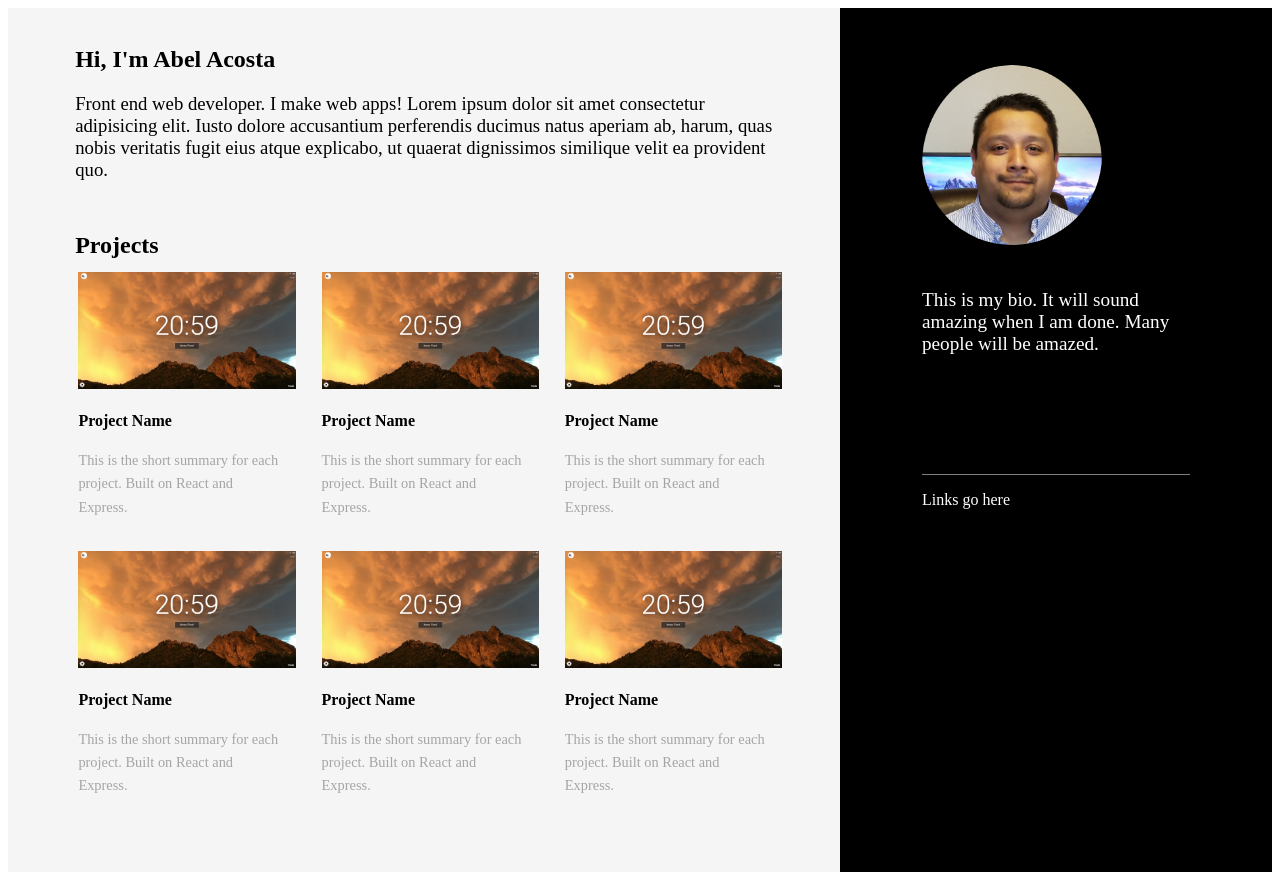
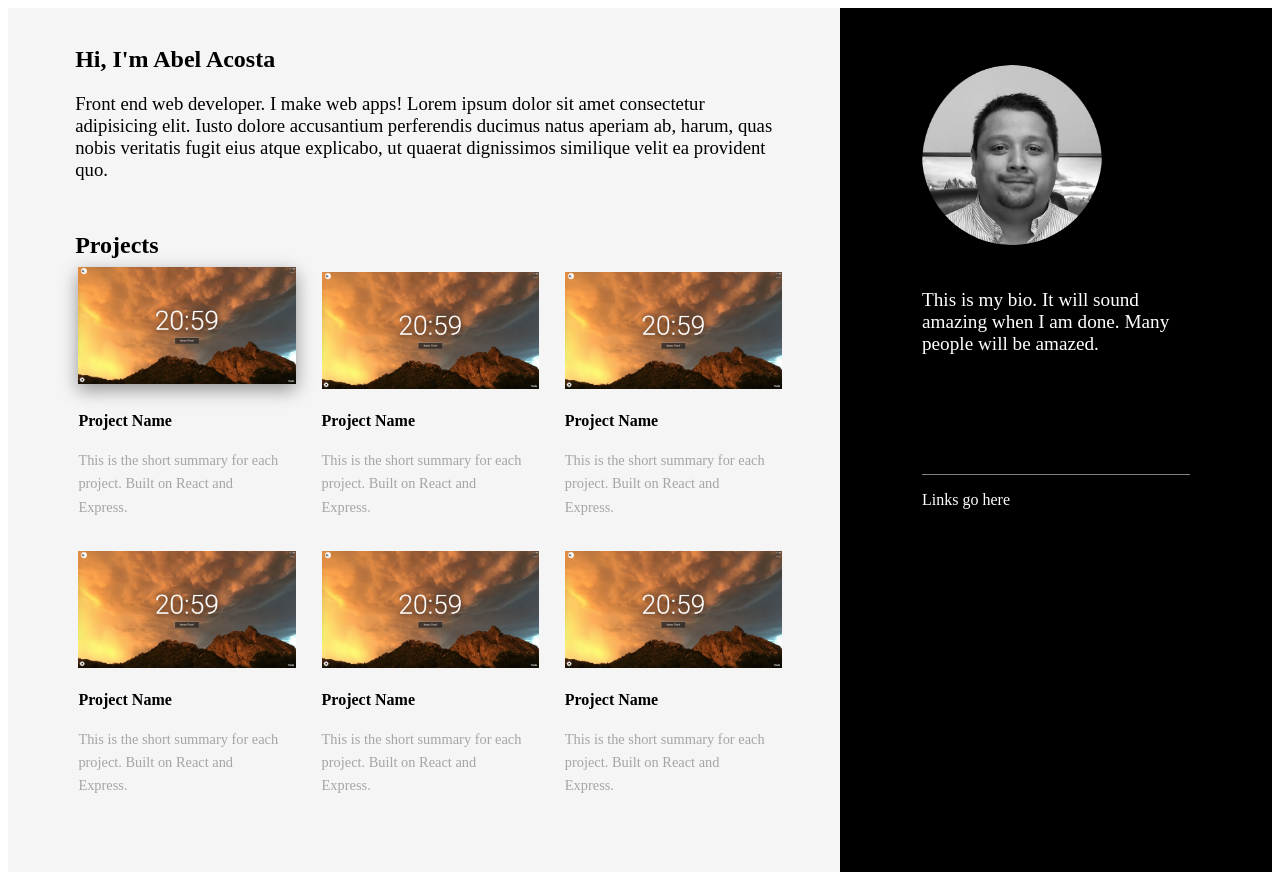
Before and after one commit to abecel22/abel-portfolio, a Gatsby site: page / in a window 1280 px wide. In both pictures the pointer is over the picture 187 px from the left and 330 px from the top of the page. Built offline with nearby package versions, Linux system fonts and the light colour scheme; Gatsby itself is replaced by a stand-in of ours.

Commit message:
Added project image and profile image hover effects.

```diff
--- a/src/components/Projects/style.scss
+++ b/src/components/Projects/style.scss
@@ -13,6 +13,11 @@
     width: 100%;
     height: auto;
     margin-left: 0.5vw;
+    transition: all 0.6s ease;
+  }
+  img:hover {
+    transform: translateY(-5px);
+    box-shadow: 0px 6px 17px 0px rgba(0, 0, 0, 0.4);
   }
   h3 {
     margin: 0;
--- a/src/components/RightSidebar/style.scss
+++ b/src/components/RightSidebar/style.scss
@@ -13,6 +13,10 @@
     background-image: url(./../../assets/images/Abel.png);
     background-size: cover;
     border-radius: 50%;
+    filter: grayscale(100%);
+  }
+  .profile__image:hover {
+    filter: grayscale(0%);
   }
   .profile__bio {
     padding-top: 25px;
```
